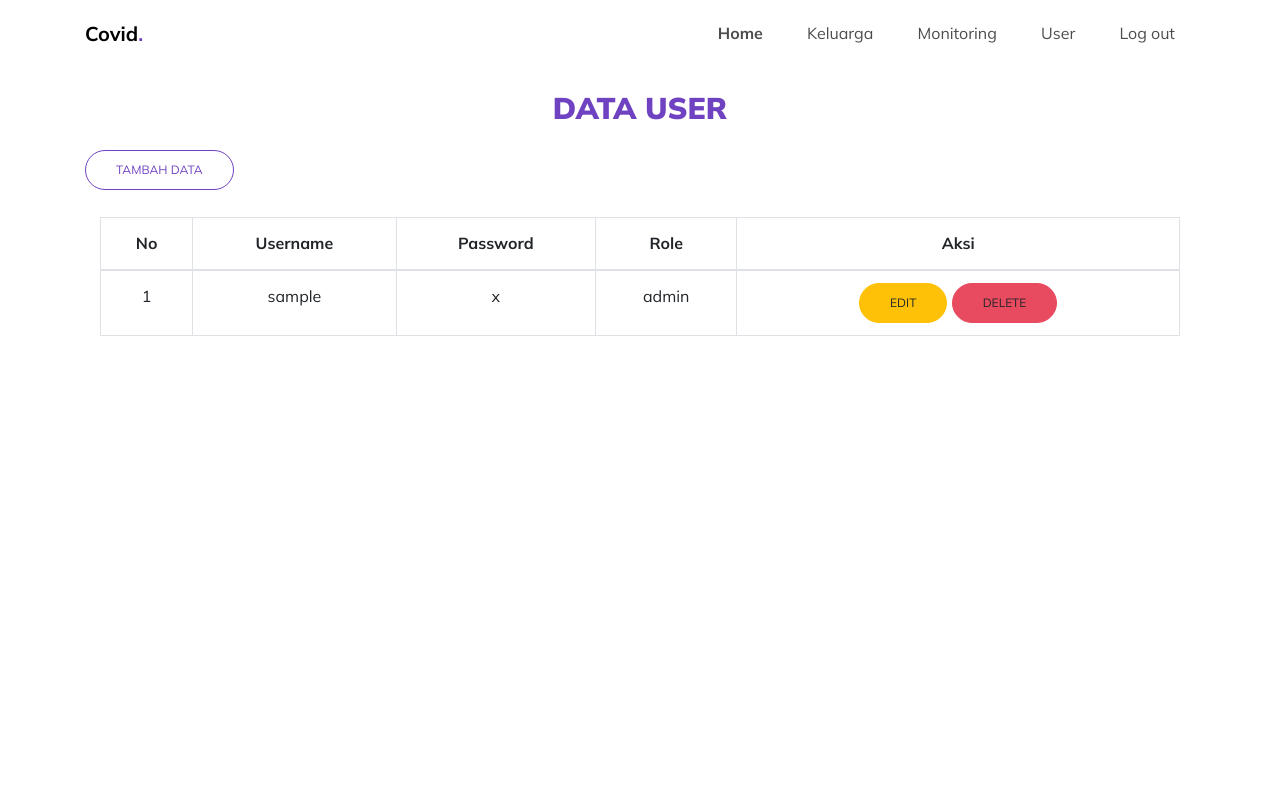
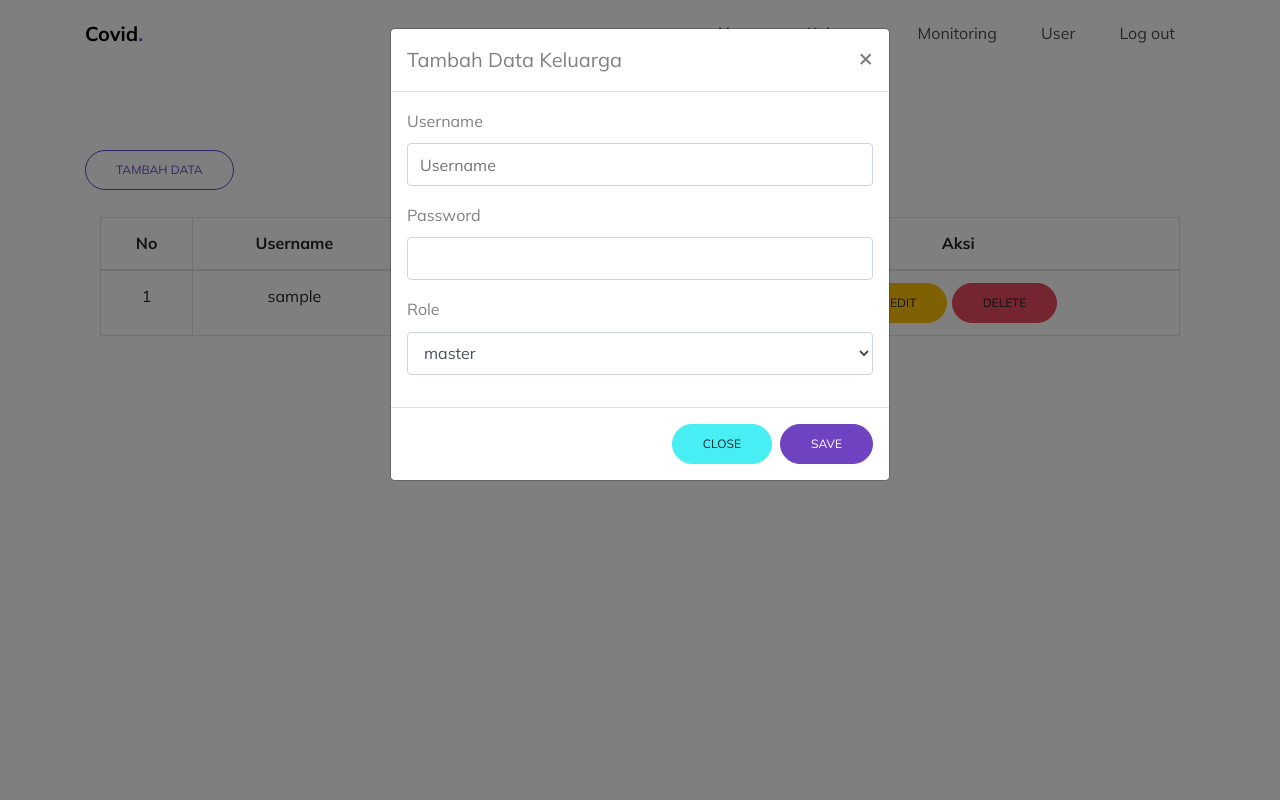
Before and after one commit to rizkyhadisaputra/tugasakhir, a PHP site: page /user.php in a window 1280 px wide, after a click on "TAMBAH DATA". Run offline with PHP 8.4, Linux system fonts and the light colour scheme; the visitor is signed in with stand-in values (Sample User, id 1); tables that the repository leaves empty or names only in its code hold one stand-in row (values such as "Sample post"); some libraries are stand-ins or nearby versions; some web fonts are replaced.

Commit message:
user_add_act

```diff
--- a/user.php
+++ b/user.php
@@ -109,7 +109,7 @@ session_start();
             </div>
           </div>
 
-          <!-- Modal
+          <!-- Modal -->
           <div class="modal fade" id="exampleModal" tabindex="-1" role="dialog" aria-labelledby="exampleModalLabel" aria-hidden="true">
             <div class="modal-dialog" role="document">
               <div class="modal-content">
@@ -119,23 +119,23 @@ session_start();
                     <span aria-hidden="true">&times;</span>
                   </button>
                 </div>
-                <form action="keluarga_add.php" method="POST">
+                <form action="user_add_act.php" method="POST">
                   <div class="modal-body">
                     <div class="form-group">
                       <label>Username</label>
-                      <input type="text" name="Username" class="form-control" placeholder="Username">
+                      <input type="text" name="username" class="form-control" placeholder="Username">
                     </div>
 
                     <div class="form-group">
-                      <label>Umur</label>
-                      <input type="text" name="umur" class="form-control" placeholder="Umur">
+                        <label for="exampleInputPassword1" class="form-label">Password</label>
+                        <input type="password" name="password" class="form-control" id="exampleInputPassword1">
                     </div>
 
                     <div class="form-group">
                       <label>Role</label>
                       <select class="form-control" name="role" aria-label="Default select example">
-                        <option value="User">User</option>
-                        <option value="Dokter">Dokter</option>
+                        <option value="master">master</option>
+                        <option value="keluarga">keluarga</option>
                       </select>
                     </div>
                   </div>
@@ -146,7 +146,7 @@ session_start();
                 </form>
               </div>
             </div>
-          </div> -->
+          </div>
           <br>
 
           <div class="row text-center">
```
Also changed, not shown: user_add_act.php (added, +9 -0 lines).
